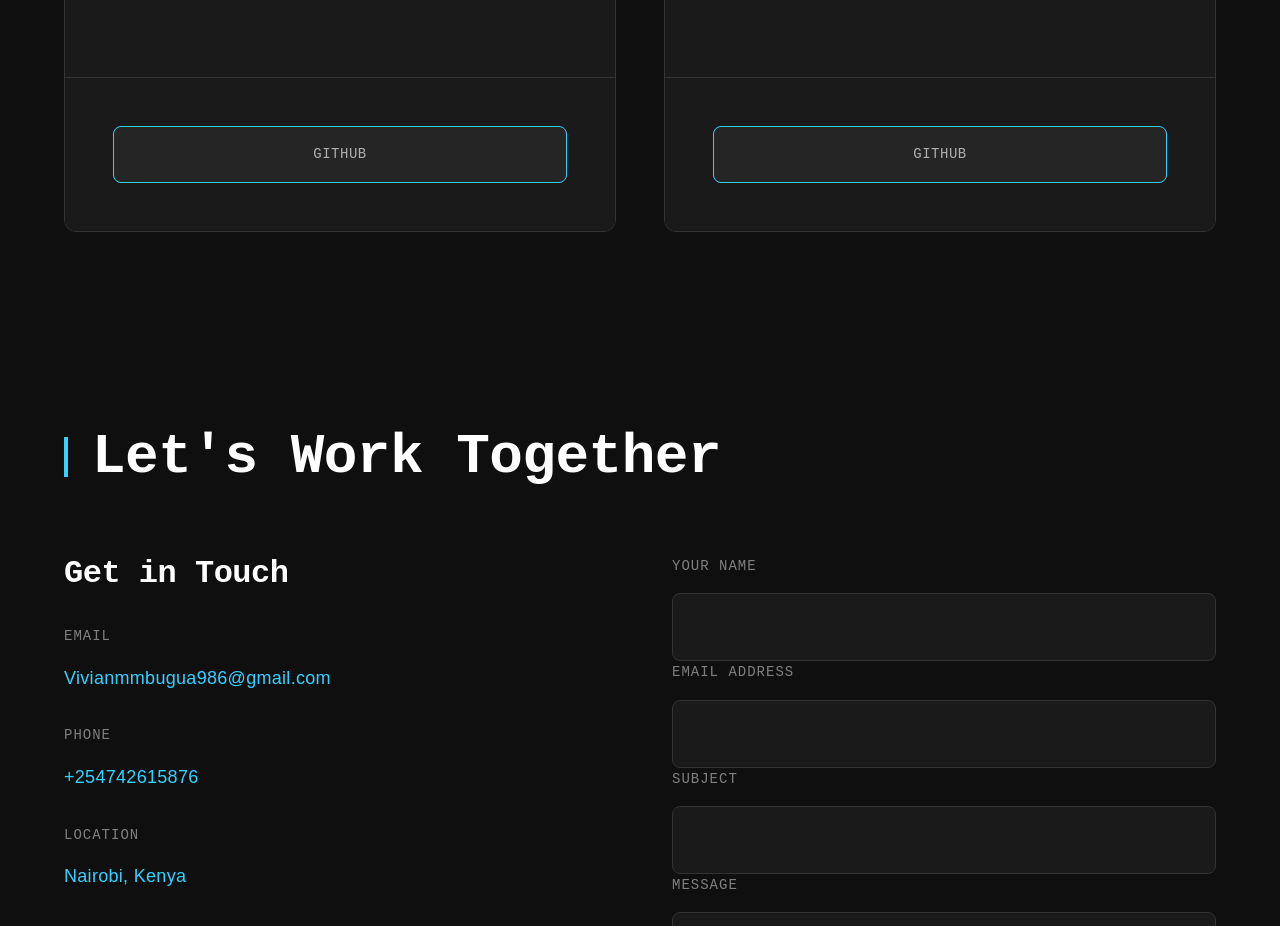
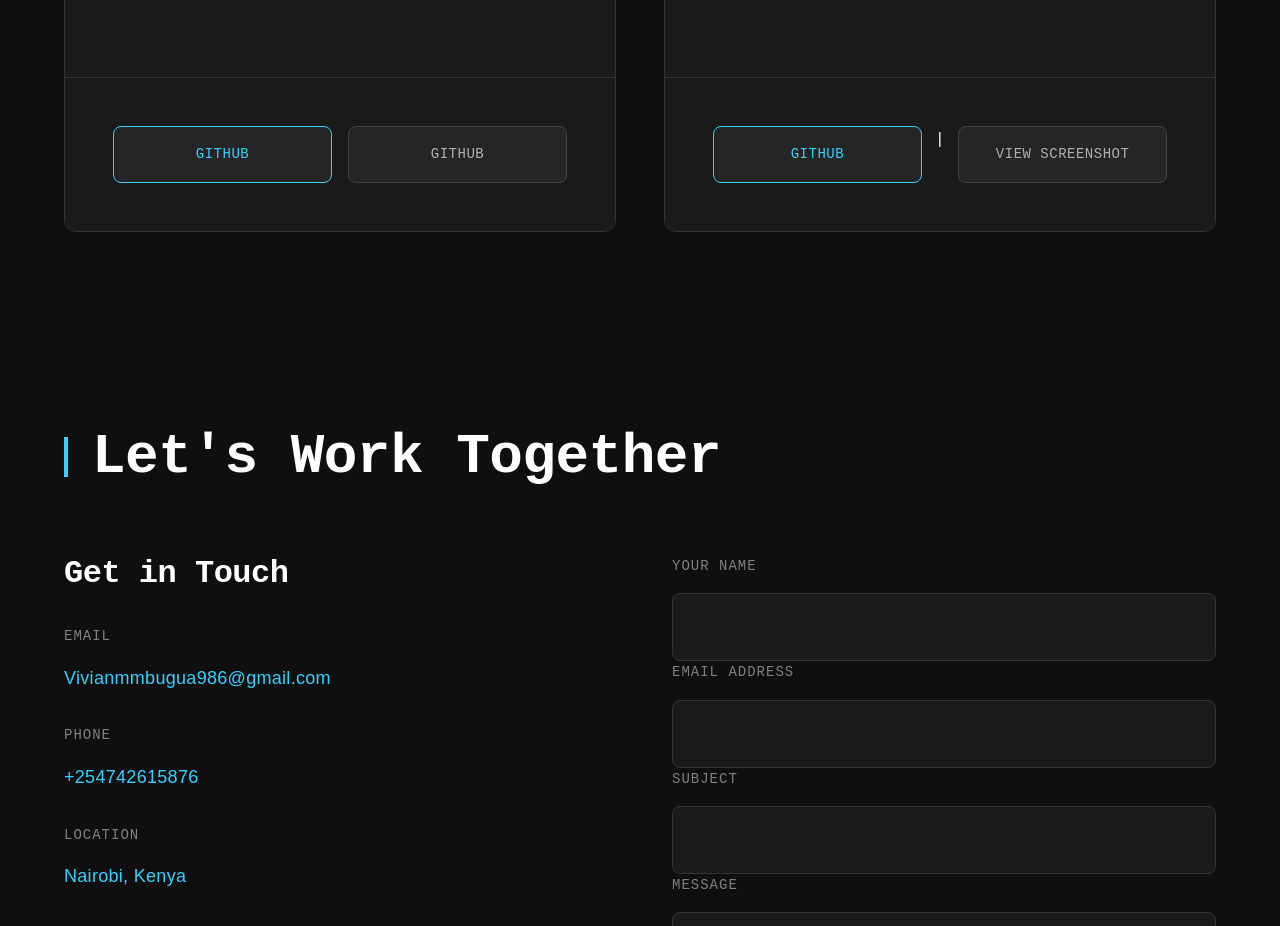
Before and after one commit to veembugua/my-portfolio, a plain HTML site: page index.html in a window 1280 px wide. Shown: the part 3150-4076 px from the top of the page. Drawn offline with Linux system fonts and the light colour scheme.

Commit message:
small update

```diff
--- a/index.html
+++ b/index.html
@@ -1421,6 +1421,11 @@
                 target="_blank"
                 >GitHub</a
               >
+              <a
+                href="https://github.com/veembugua/mtotocare_app"
+                target="_blank"
+                >GitHub</a
+              >
             </div>
           </div>
 
@@ -1443,9 +1448,13 @@
         </div>
     </div>
     <div class="project-links">
-              <a href="https://github.com/veembugua/NchiLocator" target="_blank"
-                >GitHub</a
-              >
+        <a href="https://github.com/veembugua/NchiLocator" target="_blank">GitHub</a>
+
+        <span class="separator">|</span>
+
+        <a href="images/nchilocator-UI.png" target="_blank" class="screenshot-btn">
+            View Screenshot
+        </a>
     </div>
 </div>
       </div>
```
Also changed, not shown: images/nchilocator-UI.png (added). Lines whose indentation alone changed are shown as unchanged.
